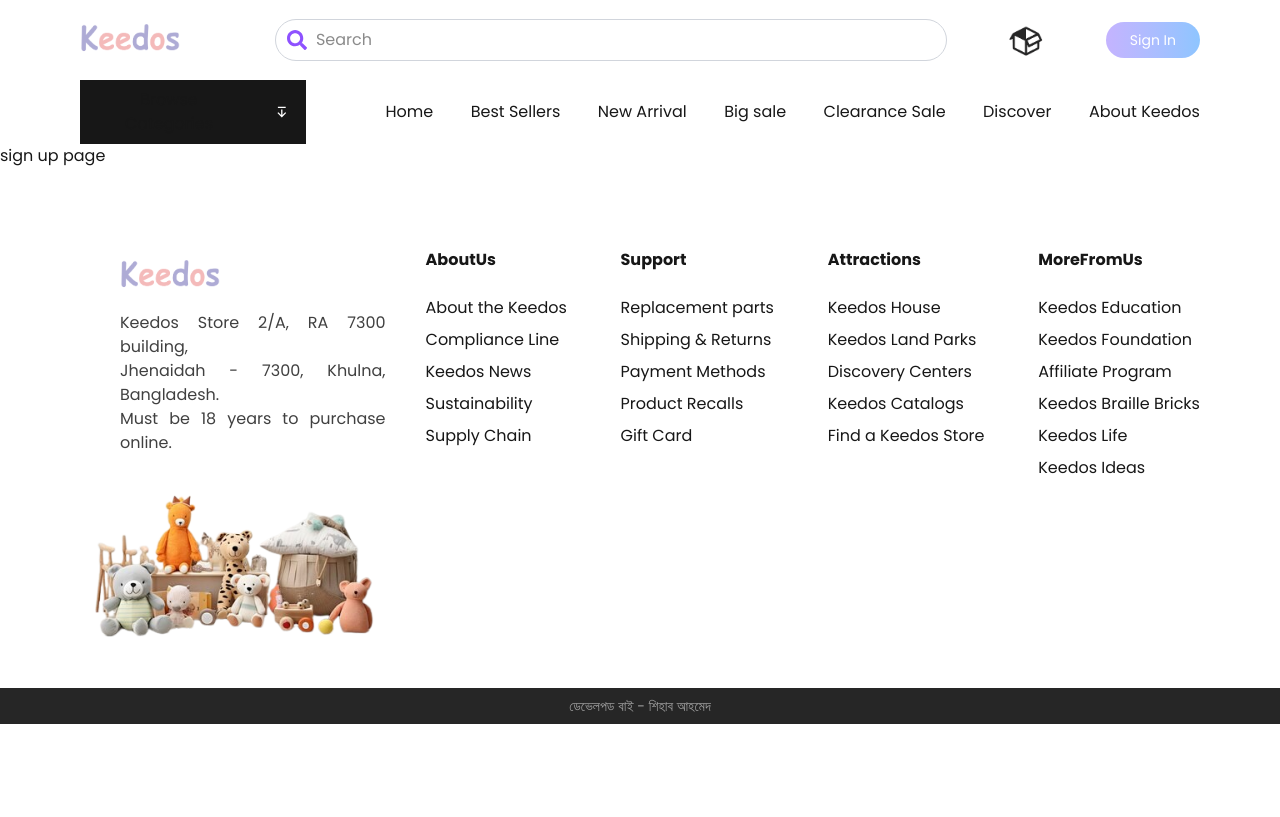
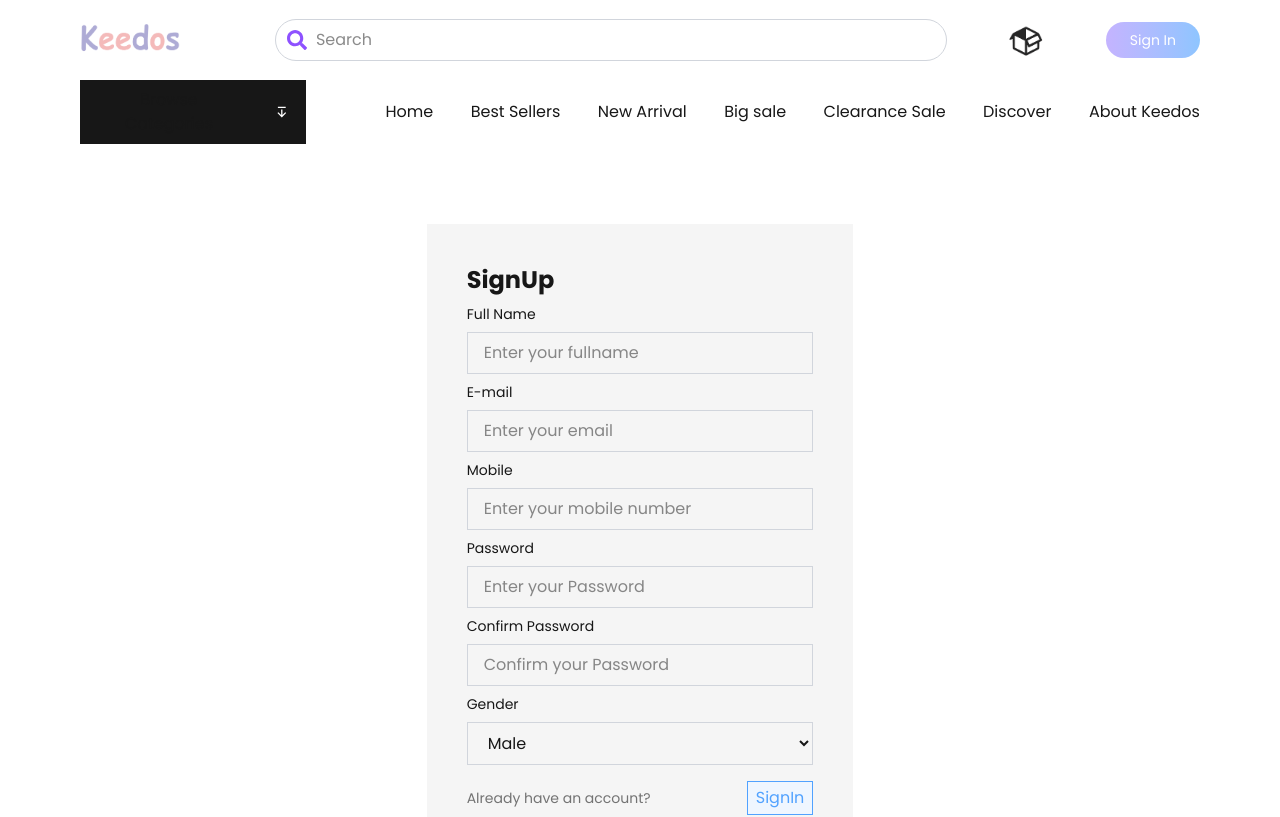
Before and after one commit to Shihab221/keedosweb, a Next.js app: page /userSignup in a window 1280 px wide. Shown: the top 817 px of the page. Built offline with nearby package versions, Linux system fonts and the light colour scheme; a web font is replaced by a local one.

Commit message:
signup page done

```diff
--- a/app/(main)/userSignup/page.tsx
+++ b/app/(main)/userSignup/page.tsx
@@ -1,9 +1,38 @@
+import Button from '@/components/button'
+import Link from 'next/link'
 import React from 'react'
 
 const page = () => {
   return (
-    <div className='text-neutral-900'>
-      sign up page
+    <div className='flex justify-center items-center h-full'>
+      <div className='bg-neutral-100 w-full sm:w-1/3 flex flex-col gap-2 p-10 my-20'>
+        <h4 className='font-semibold text-2xl text-neutral-900'>SignUp</h4>
+        <label className='text-sm text-neutral-900'>Full Name</label>
+        <input type="text" placeholder='Enter your fullname' className='border border-gray-300  px-4 py-2 w-full  text-neutral-900 focus:outline-none focus:ring-2 focus:ring-violet-500 '/>
+        <label className='text-sm text-neutral-900'>E-mail</label>
+        <input type="text" placeholder='Enter your email' className='border border-gray-300  px-4 py-2 w-full  text-neutral-900 focus:outline-none focus:ring-2 focus:ring-violet-500 '/>
+        <label className='text-sm text-neutral-900'>Mobile</label>
+        <input type="text" placeholder='Enter your mobile number' className='border border-gray-300  px-4 py-2 w-full  text-neutral-900 focus:outline-none focus:ring-2 focus:ring-violet-500 '/>
+        <label className='text-sm text-neutral-900'>Password</label>
+        <input type="password" placeholder='Enter your Password' className='border border-gray-300 px-4 py-2 w-full text-neutral-900 focus:outline-none focus:ring-2 focus:ring-violet-500'/>
+        <label className='text-sm text-neutral-900'>Confirm Password</label>
+        <input type="password" placeholder='Confirm your Password' className='border border-gray-300 px-4 py-2 w-full text-neutral-900 focus:outline-none focus:ring-2 focus:ring-violet-500'/>
+        <label className='text-sm text-neutral-900'>Gender</label>
+        <select className='border border-gray-300 px-4 py-2 w-full text-neutral-900 focus:outline-none focus:ring-2 focus:ring-violet-500'>
+          <option value="male">Male</option>
+          <option value="female">Female</option>
+          <option value="fuck">Other (Fvck you LGTV)</option>
+        </select>
+
+        <div className='flex flex-row gap-2 justify-between items-center pt-2'>
+          <div>
+            {/* <p className='text-sm text-neutral-900 '>Forgot Password?</p> */}
+            <p className='text-sm text-neutral-500'>Already have an account? </p>
+          </div>
+            <Link href="/userLogin" className='text-blue-500 underline items-end'><button className='border px-2 py-1 border-blue-400 text-blue-400 bg-blue-50 cursor-pointer'>SignIn</button></Link>
+        </div>
+
+      </div>
     </div>
   )
 }
```
